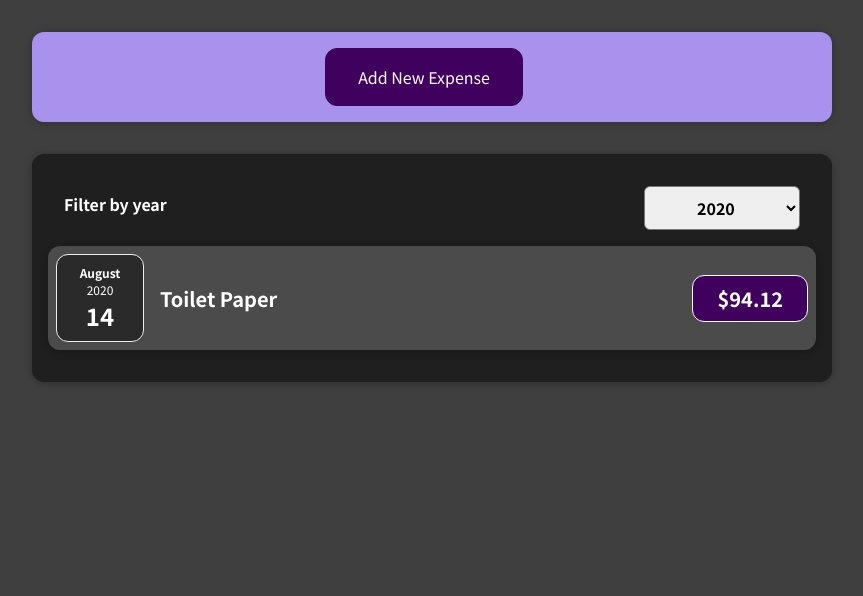
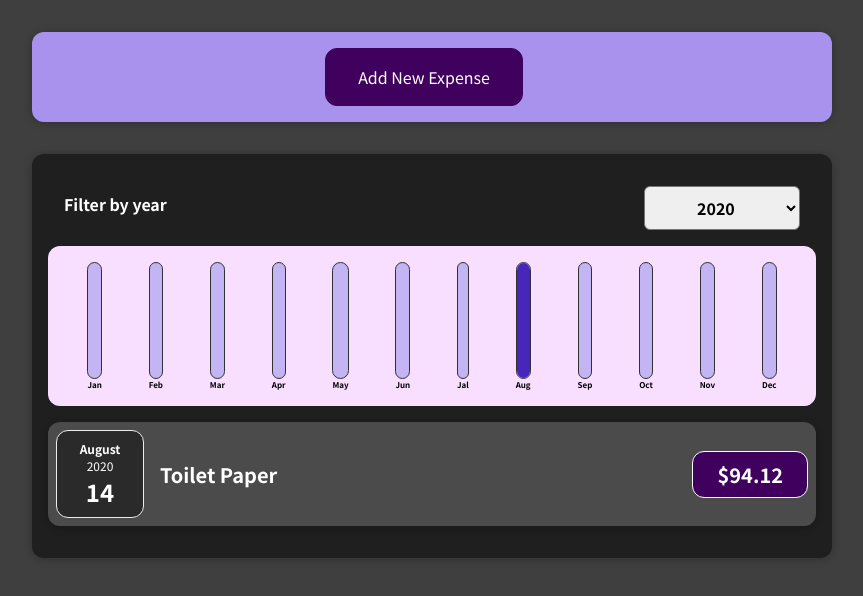
Before and after one commit to barisgunduz/react-expense-tracker, a React (Create React App) app: page / in a window 1280 px wide. Shown: the top 596 px of the page, without its empty margins (208-1071 px from the left). Built offline with nearby package versions, Linux system fonts and the light colour scheme.

Commit message:
Feature - Rendering lists conditional content

```diff
--- a/src/components/Chart/Chart.js
+++ b/src/components/Chart/Chart.js
@@ -4,13 +4,18 @@ import ChartBar from "./ChartBar";
 import "./Chart.css";
 
 const Chart = (props) => {
+    const dataPointValues = props.dataPoints.map(
+        (dataPoint) => dataPoint.value
+    );
+    const totalMaximum = Math.max(...dataPointValues);
+
     return (
         <div className="chart">
             {props.dataPoints.map((dataPoint) => (
                 <ChartBar
                     key={dataPoint.label}
                     value={dataPoint.value}
-                    maxValue={null}
+                    maxValue={totalMaximum}
                     label={dataPoint.label}
                 />
             ))}
--- a/src/components/Chart/ChartBar.js
+++ b/src/components/Chart/ChartBar.js
@@ -4,7 +4,7 @@ import "./ChartBar.css";
 
 const ChartBar = (props) => {
     let barFillHeight = "0%";
-    if (props.max > 0) {
+    if (props.maxValue > 0) {
         barFillHeight = Math.round((props.value / props.maxValue) * 100) + "%";
     }
 
--- a/src/components/Expenses/Expenses.js
+++ b/src/components/Expenses/Expenses.js
@@ -1,10 +1,11 @@
 import React, { useState } from "react";
 
 import ExpensesList from "./ExpensesList";
+import ExpensesChart from "./ExpensesChart";
+import Card from "../UI/Card";
+import ExpensesFilter from "./ExpensesFilter";
 
-import Card from "../UI/Card";
 import "./Expenses.css";
-import ExpensesFilter from "./ExpensesFilter";
 
 const Expenses = (props) => {
     const [filteredYear, setFilteredYear] = useState("2020");
@@ -24,6 +25,7 @@ const Expenses = (props) => {
                     selected={filteredYear}
                     onChangeFilter={filterChangeHandler}
                 />
+                <ExpensesChart expenses={filteredExpenses} />
                 <ExpensesList items={filteredExpenses} />
             </Card>
         </div>
--- /dev/null
+++ b/src/components/Expenses/ExpensesChart.js
@@ -0,0 +1,28 @@
+import React from "react";
+import Chart from "../Chart/Chart";
+
+const ExpensesChart = (props) => {
+    const chartDataPoints = [
+        { label: "Jan", value: 0 },
+        { label: "Feb", value: 0 },
+        { label: "Mar", value: 0 },
+        { label: "Apr", value: 0 },
+        { label: "May", value: 0 },
+        { label: "Jun", value: 0 },
+        { label: "Jal", value: 0 },
+        { label: "Aug", value: 0 },
+        { label: "Sep", value: 0 },
+        { label: "Oct", value: 0 },
+        { label: "Nov", value: 0 },
+        { label: "Dec", value: 0 },
+    ];
+
+    for (const expense of props.expenses) {
+        const expenseMonth = expense.date.getMonth();
+        chartDataPoints[expenseMonth].value += expense.amount;
+    }
+
+    return <Chart dataPoints={chartDataPoints} />;
+};
+
+export default ExpensesChart;
--- a/src/components/NewExpense/ExpenseForm.js
+++ b/src/components/NewExpense/ExpenseForm.js
@@ -44,7 +44,7 @@ const ExpenseForm = (props) => {
 
         const expenseData = {
             title: enteredTitle,
-            amount: enteredAmount,
+            amount: +enteredAmount,
             date: new Date(enteredDate),
         };
 
```
